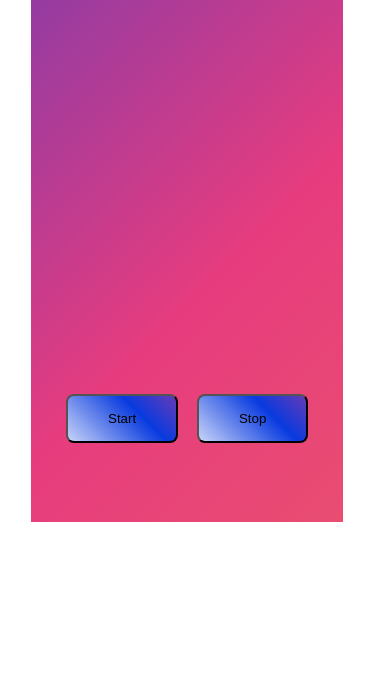
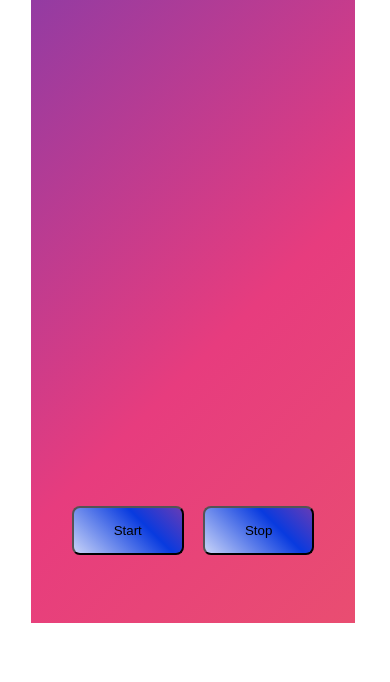
Before and after one commit to dev-aku-sapiens/TASK, a plain HTML site: page index.html in a window 390 px wide. Shown: the part 162-844 px from the top of the page. Drawn offline with Linux system fonts and the light colour scheme.

Commit message:
Add files via upload

```diff
--- a/style.css
+++ b/style.css
@@ -43,8 +43,9 @@ button:hover
 .amt
 {
     width:100%;
-    height: 250px;
+    height: 70%;
     padding-top: 30px;
+    margin: 0;
 }
 
 .task
@@ -76,14 +77,15 @@ button:hover
 }
 
 
-@media only screen and (max-width: 450px) {
-
+@media only screen and (max-width: 450px)
+{
     body{
         font-size: 24px;
     }
+
     .task {
-        width: 80%;
-        height: 75%;
+        width: 83%;
+        height: 87%;
         text-align: center;
         color: #fff;
         top: 6%;
@@ -114,7 +116,8 @@ button:hover
     .amt
     {
         width:100%;
-        height: 70%;
+        height: 80%;
+        margin:0;
         padding-top: 30px;
     }
   }
```
